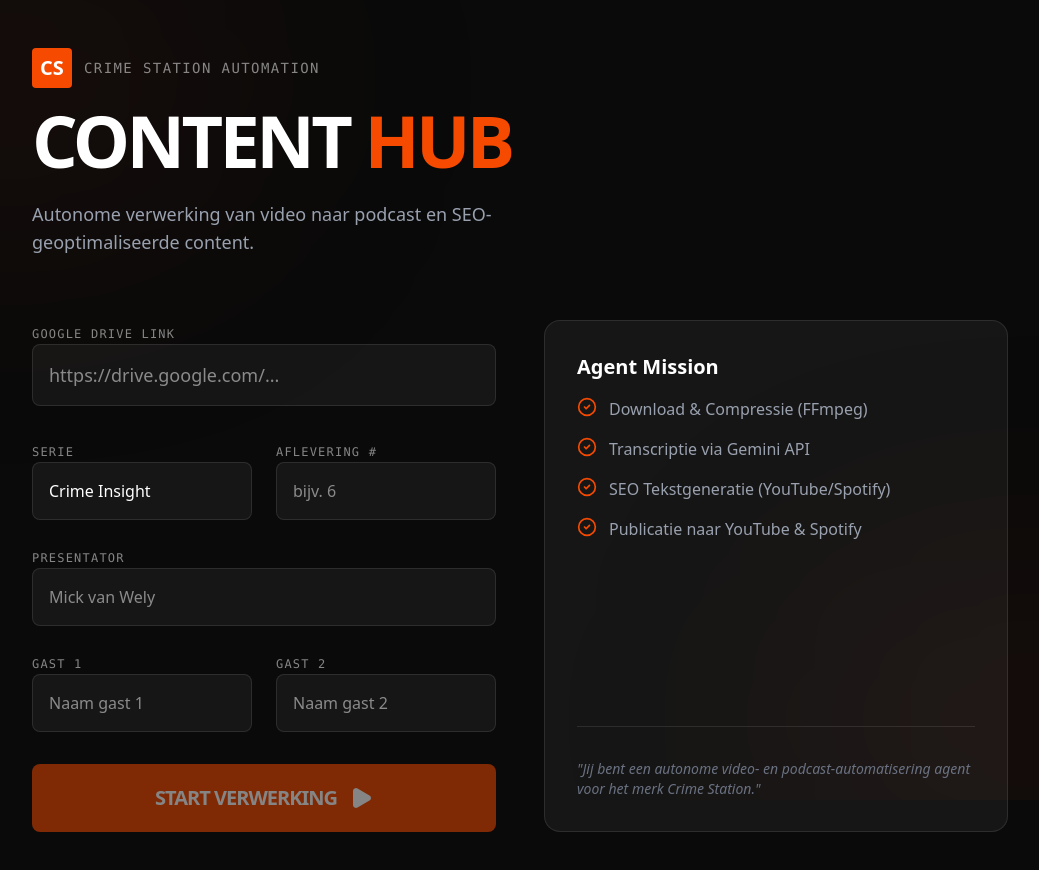
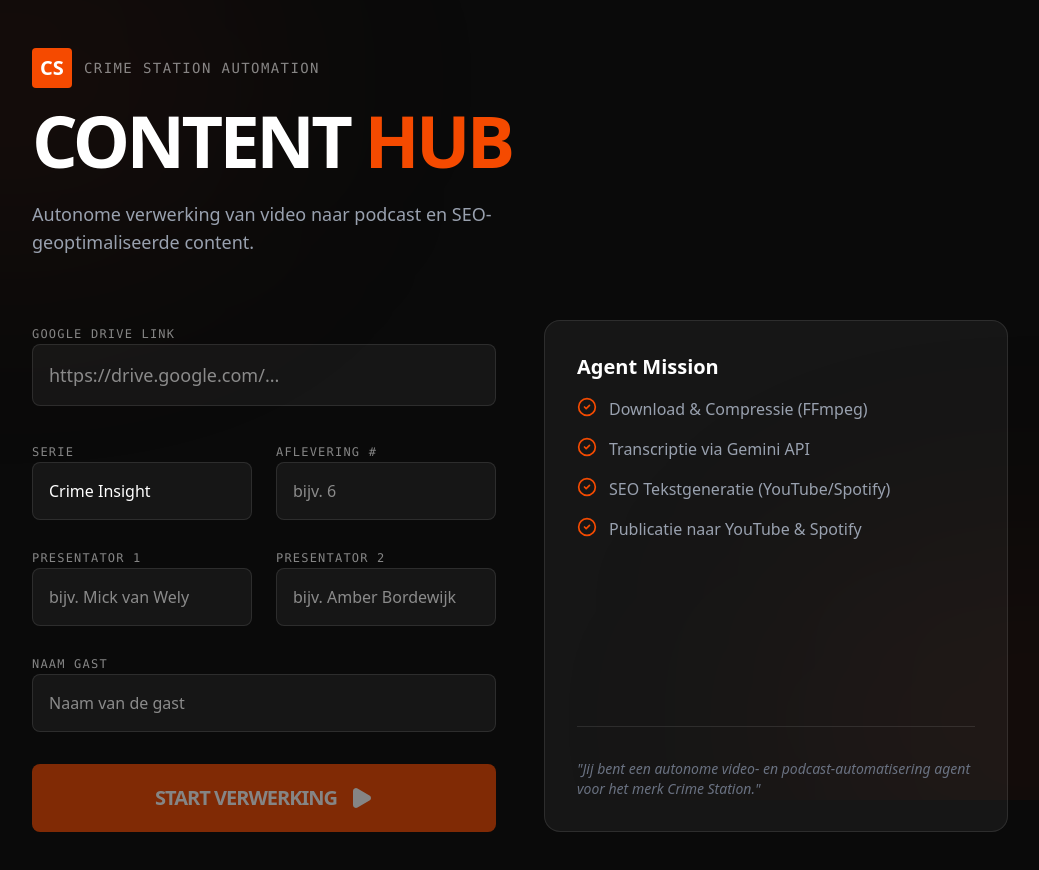
Before and after one commit to ceesoddens-bit/crime-station-automation-hub, a React (Vite) app: page / in a window 1280 px wide. Shown: the top 870 px of the page, without its empty margins (120-1159 px from the left). Built offline with nearby package versions, Linux system fonts and the light colour scheme.

Commit message:
refactor: update UI and backend to support two hosts and one guest instead of one host and two guests

```diff
--- a/server.ts
+++ b/server.ts
@@ -33,7 +33,7 @@ async function startServer() {
 
   // API Routes
   app.post("/api/process", async (req, res) => {
-    const { driveUrl, series, host, guest1, guest2, episodeNumber } = req.body;
+    const { driveUrl, series, host1, host2, guest, episodeNumber } = req.body;
 
     // Helper to extract Drive ID
     const extractFileId = (link: string) => {
@@ -157,16 +157,16 @@ async function startServer() {
 
         GEGEVENS:
         Serie: ${series}
-        Presentator: ${host}
-        Gast 1: ${guest1}
-        Gast 2: ${guest2}
+        Presentator 1: ${host1}
+        Presentator 2: ${host2}
+        Gast: ${guest}
         Aflevering Nummer: ${episodeNumber}
         Transcriptie: ${transcription}
 
         INSTRUCTIES:
         1. Titel: Maak een pakkende titel in de stijl: "[Onderwerp] | [Sub-onderwerp] | ${series} #${episodeNumber}"
         2. Intro: Maximaal 3-4 zinnen, eindigend met "Luisteren!!"
-        3. Gebruik de namen van de presentator (${host}) en de gasten (${guest1}, ${guest2}) indien ingevuld in de intro. Beschrijf wie met wie praat over de zaak.
+        3. Gebruik de namen van de presentatoren (${host1} en ${host2}) en de gast (${guest}) indien ingevuld in de intro. Beschrijf de dialoog tussen de presentatoren en hun gast over de zaak.
         5. Genereer één blok voor YouTube en één korter blok voor Spotify in dezelfde stijl.
       `;
       const genResponse = await ai.models.generateContent({
--- a/src/App.tsx
+++ b/src/App.tsx
@@ -29,9 +29,9 @@ interface Step {
 export default function App() {
   const [driveUrl, setDriveUrl] = useState('');
   const [series, setSeries] = useState('Crime Insight');
-  const [host, setHost] = useState('');
-  const [guest1, setGuest1] = useState('');
-  const [guest2, setGuest2] = useState('');
+  const [host1, setHost1] = useState('');
+  const [host2, setHost2] = useState('');
+  const [guest, setGuest] = useState('');
   const [episodeNumber, setEpisodeNumber] = useState('');
   const [isStarted, setIsStarted] = useState(false);
   const [currentStep, setCurrentStep] = useState(0);
@@ -47,9 +47,9 @@ export default function App() {
         const parsed = JSON.parse(savedState);
         setDriveUrl(parsed.driveUrl || '');
         setSeries(parsed.series || 'Crime Insight');
-        setHost(parsed.host || '');
-        setGuest1(parsed.guest1 || '');
-        setGuest2(parsed.guest2 || '');
+        setHost1(parsed.host1 || '');
+        setHost2(parsed.host2 || '');
+        setGuest(parsed.guest || '');
         setEpisodeNumber(parsed.episodeNumber || '');
         setIsStarted(parsed.isStarted || false);
         setCurrentStep(parsed.currentStep || 0);
@@ -98,7 +98,7 @@ export default function App() {
 
     try {
       const response = await axios.post('/api/process', {
-        driveUrl, series, host, guest1, guest2, episodeNumber
+        driveUrl, series, host1, host2, guest, episodeNumber
       });
       const data = response.data;
 
@@ -206,33 +206,33 @@ export default function App() {
                     className="w-full bg-white/5 border border-white/10 rounded-lg px-4 py-4 focus:outline-none focus:border-orange-600 transition-colors"
                   />
                 </div>
-                <div className="space-y-2 sm:col-span-2">
-                  <label className="text-xs font-mono uppercase tracking-widest opacity-50">Presentator</label>
+                <div className="space-y-2">
+                  <label className="text-xs font-mono uppercase tracking-widest opacity-50">Presentator 1</label>
                   <input
                     type="text"
-                    placeholder="Mick van Wely"
-                    value={host}
-                    onChange={(e) => setHost(e.target.value)}
+                    placeholder="bijv. Mick van Wely"
+                    value={host1}
+                    onChange={(e) => setHost1(e.target.value)}
                     className="w-full bg-white/5 border border-white/10 rounded-lg px-4 py-4 focus:outline-none focus:border-orange-600 transition-colors"
                   />
                 </div>
                 <div className="space-y-2">
-                  <label className="text-xs font-mono uppercase tracking-widest opacity-50">Gast 1</label>
+                  <label className="text-xs font-mono uppercase tracking-widest opacity-50">Presentator 2</label>
                   <input
                     type="text"
-                    placeholder="Naam gast 1"
-                    value={guest1}
-                    onChange={(e) => setGuest1(e.target.value)}
+                    placeholder="bijv. Amber Bordewijk"
+                    value={host2}
+                    onChange={(e) => setHost2(e.target.value)}
                     className="w-full bg-white/5 border border-white/10 rounded-lg px-4 py-4 focus:outline-none focus:border-orange-600 transition-colors"
                   />
                 </div>
-                <div className="space-y-2">
-                  <label className="text-xs font-mono uppercase tracking-widest opacity-50">Gast 2</label>
+                <div className="space-y-2 sm:col-span-2">
+                  <label className="text-xs font-mono uppercase tracking-widest opacity-50">Naam Gast</label>
                   <input
                     type="text"
-                    placeholder="Naam gast 2"
-                    value={guest2}
-                    onChange={(e) => setGuest2(e.target.value)}
+                    placeholder="Naam van de gast"
+                    value={guest}
+                    onChange={(e) => setGuest(e.target.value)}
                     className="w-full bg-white/5 border border-white/10 rounded-lg px-4 py-4 focus:outline-none focus:border-orange-600 transition-colors"
                   />
                 </div>
```
